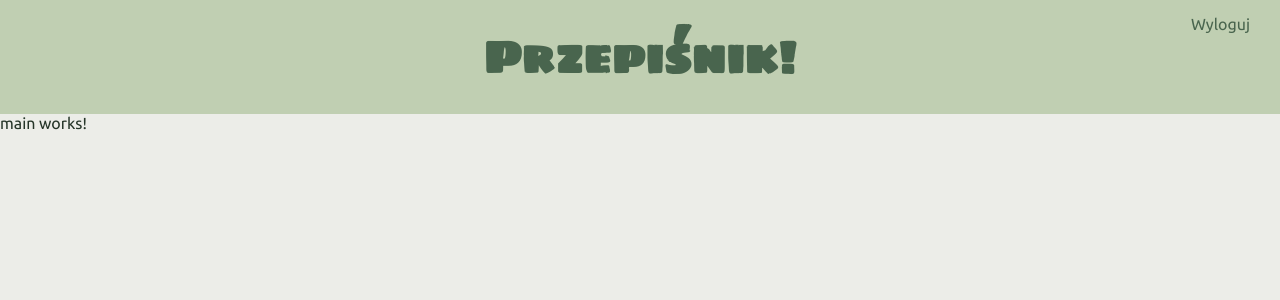
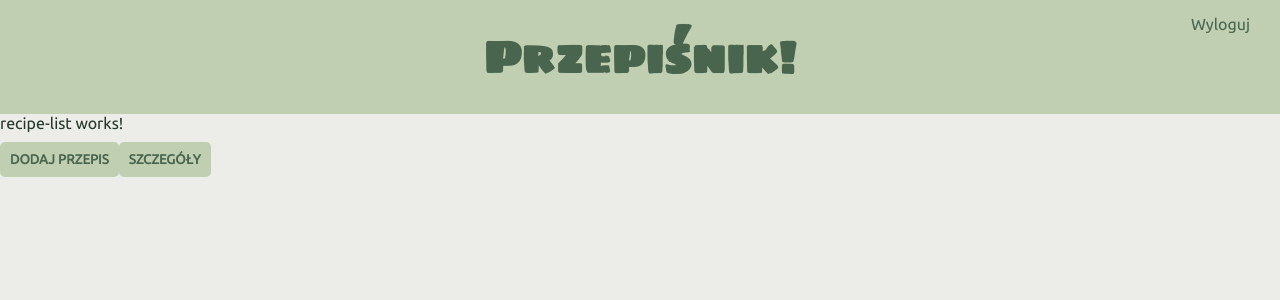
Before and after one commit to DorotaStaszczuk/my-recipe-app, an Angular app: page / in a window 1280 px wide. Shown: the top 300 px of the page. Built offline with nearby package versions, Linux system fonts and the light colour scheme.

Commit message:
main structure added
recipe-list, recipe-form, recipe-details and recipe-rate added

```diff
--- a/src/app/main/main.component.html
+++ b/src/app/main/main.component.html
@@ -1 +1,12 @@
-<p>main works!</p>
+<div>
+  <app-recipe-list></app-recipe-list>
+</div>
+<div>
+  <nav>
+    <button class="panel left" type="button" (click)="togglePanel('form')">Dodaj przepis</button>
+    <button class="panel" type="button" (click)="togglePanel('details')">Szczegóły</button>
+  </nav>
+  <app-recipe-form *ngIf="showRecipeForm"></app-recipe-form>
+  <app-recipe-details *ngIf="showRecipeDetails"></app-recipe-details>
+</div>
+  <app-recipe-rate *ngIf="isVisible$ | async" ></app-recipe-rate>
```
